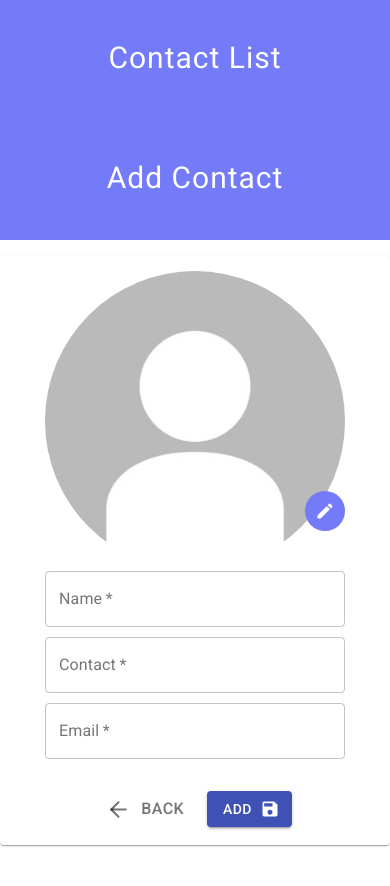
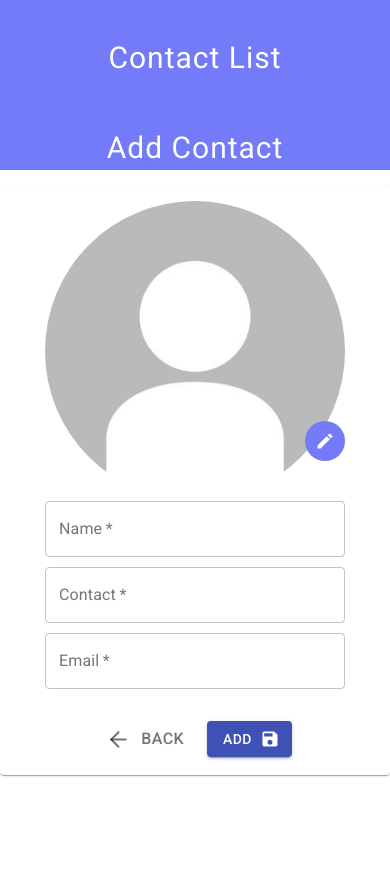
Before and after one commit to jonatasoc/contact-list, a React (Create React App) app: page /contact/add in a window 390 px wide. Shown: the top 886 px of the page. Built offline with nearby package versions, Linux system fonts and the light colour scheme.

Commit message:
Ajust responsive layout styles

```diff
--- a/src/pages/ContactAdd/ContactAdd.styles.ts
+++ b/src/pages/ContactAdd/ContactAdd.styles.ts
@@ -20,4 +20,9 @@ export const Title = styled.p`
 
   font-size: 30px;
   letter-spacing: 1px;
+
+  @media (max-width: 600px) {
+    padding-top: 10px;
+    height: 50px;
+  }
 `;
--- a/src/pages/ContactEdit/ContactEdit.styles.ts
+++ b/src/pages/ContactEdit/ContactEdit.styles.ts
@@ -20,4 +20,9 @@ export const Title = styled.p`
 
   font-size: 1.4rem;
   letter-spacing: 1px;
+
+  @media (max-width: 600px) {
+    padding-top: 10px;
+    height: 50px;
+  }
 `;
```
